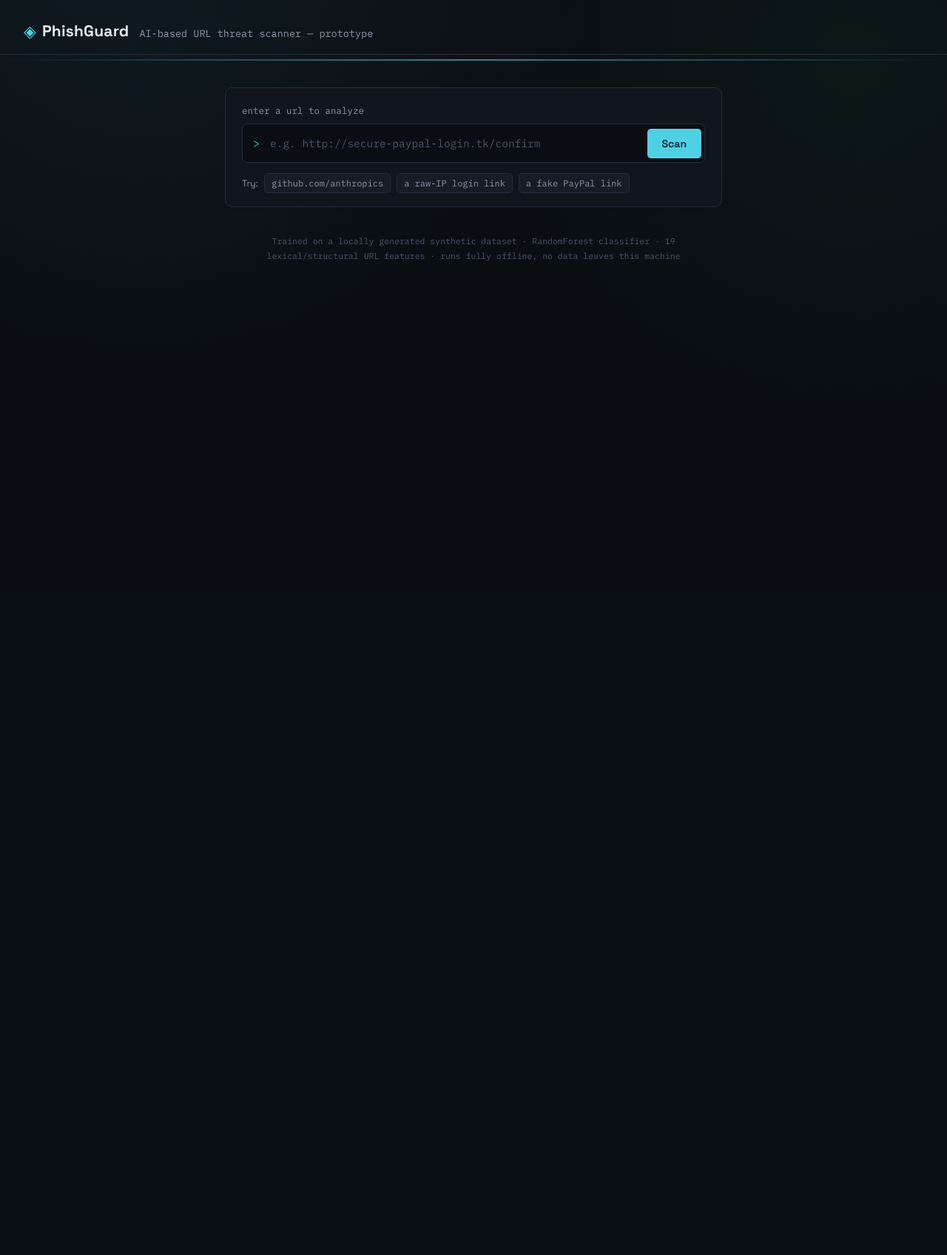
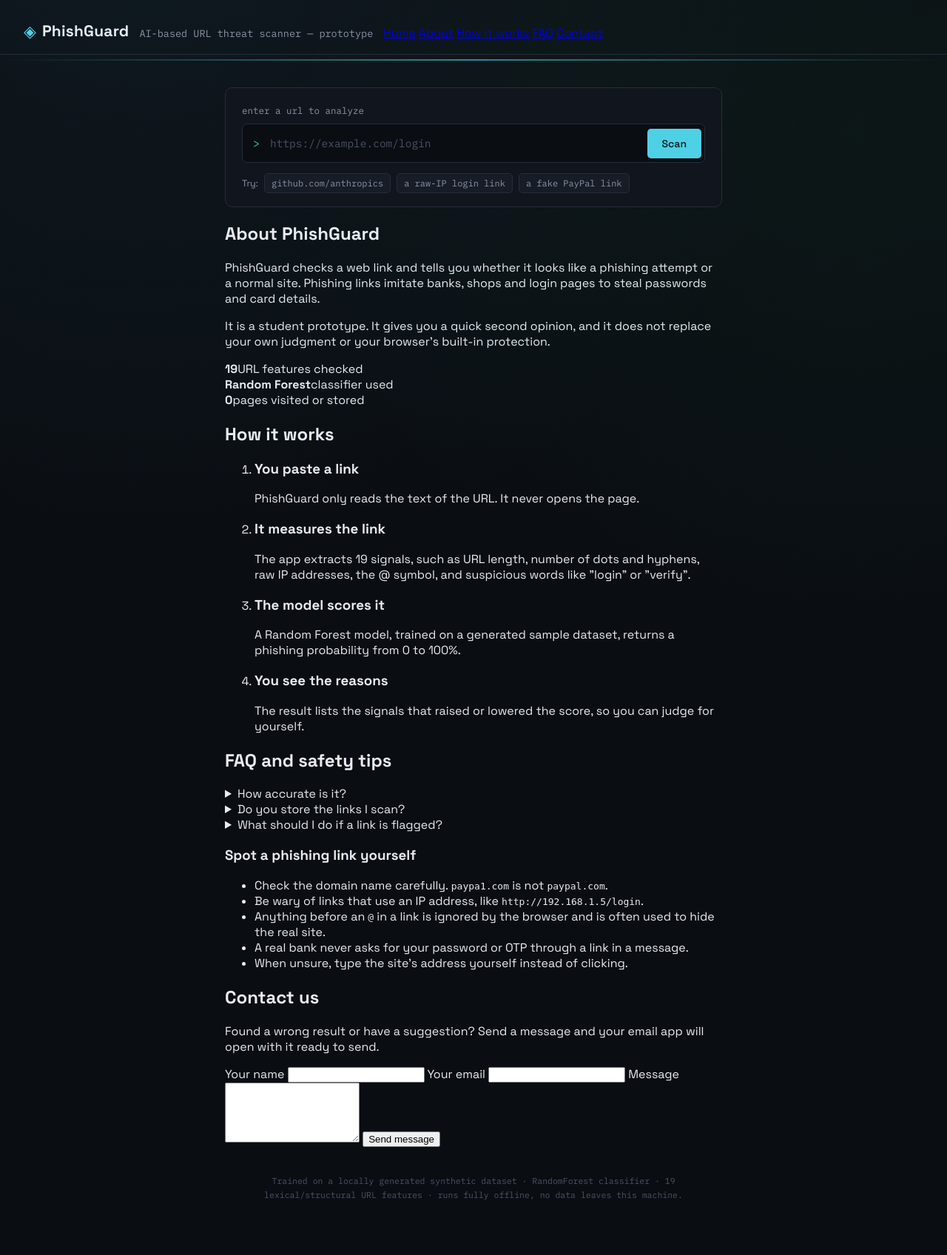
Before and after one commit to b0byyyyyyy/Phishing-detector, a Flask app: page / in a window 1280 px wide. Shown: the whole page at 74% size. Before the commit the page ends 353 px from the top, so only its background shows below. Run offline with Flask 3, Linux system fonts and the light colour scheme; parts of the project's set-up code (start-up, migrations or seed data) failed here and were passed over.

Commit message:
Add files via upload

```diff
--- a/templates/index.html
+++ b/templates/index.html
@@ -2,14 +2,15 @@
 <html lang="en">
 <head>
   <meta charset="UTF-8">
-<meta name="viewport" content="width=device-width, initial-scale=1.0">
-<title>PhishGuard — AI URL Threat Scanner</title>
+  <meta name="viewport" content="width=device-width, initial-scale=1">
+  <title>PhishGuard – AI URL threat scanner</title>
   <link rel="preconnect" href="https://fonts.googleapis.com">
+  <link rel="preconnect" href="https://fonts.gstatic.com" crossorigin>
   <link href="https://fonts.googleapis.com/css2?family=IBM+Plex+Mono:wght@400;500;600&family=Space+Grotesk:wght@400;500;600;700&display=swap" rel="stylesheet">
   <link rel="stylesheet" href="{{ url_for('static', filename='style.css') }}">
+  <link rel="stylesheet" href="{{ url_for('static', filename='extra.css') }}">
 </head>
 <body>
-
   <div class="scanline"></div>
 
   <header class="topbar">
@@ -17,69 +18,166 @@
       <span class="brand-mark">◈</span>
       <span class="brand-name">PhishGuard</span>
     </div>
-  <div class="brand-sub">AI-based URL threat scanner &mdash; prototype</div>
+    <span class="brand-sub">AI-based URL threat scanner — prototype</span>
+    <nav class="nav" aria-label="Main">
+      <a href="#home">Home</a>
+      <a href="#about">About</a>
+      <a href="#how">How it works</a>
+      <a href="#faq">FAQ</a>
+      <a href="#contact">Contact</a>
+    </nav>
   </header>
 
   <main class="wrap">
 
-  <section class="scan-panel">
+    <!-- HOME: the scanner -->
+    <section id="home" class="section">
+      <div class="scan-panel">
         <label class="scan-label" for="url-input">enter a url to analyze</label>
         <div class="scan-row">
           <span class="prompt-caret">&gt;</span>
-      <input id="url-input" type="text" placeholder="e.g. http://secure-paypal-login.tk/confirm"
-             autocomplete="off" spellcheck="false">
-      <button id="scan-btn">Scan</button>
+          <input id="url-input" type="text" placeholder="https://example.com/login" autocomplete="off" spellcheck="false">
+          <button id="scan-btn" type="button">Scan</button>
         </div>
         <div class="sample-row">
-      Try:
-      <button class="sample-chip" data-url="https://github.com/anthropics">github.com/anthropics</button>
-      <button class="sample-chip" data-url="http://192.168.4.12/secure-login/verify-account">a raw-IP login link</button>
-      <button class="sample-chip" data-url="https://paypal-verify-account.tk/confirm?user=1">a fake PayPal link</button>
+          <span>Try:</span>
+          <button type="button" class="sample-chip" data-url="https://github.com/anthropics">github.com/anthropics</button>
+          <button type="button" class="sample-chip" data-url="http://192.168.45.12/secure/login.php?verify=account">a raw-IP login link</button>
+          <button type="button" class="sample-chip" data-url="http://paypal-secure-login.verify-account.xyz/update">a fake PayPal link</button>
         </div>
-  </section>
+      </div>
 
-  <section id="result" class="result-panel hidden">
+      <div id="error-panel" class="error-panel hidden"></div>
+
+      <div id="result" class="result-panel hidden">
         <div class="verdict-row">
-      <div class="verdict-badge" id="verdict-badge">
-        <span id="verdict-icon">?</span>
-      </div>
+          <div id="verdict-badge" class="verdict-badge"><span id="verdict-icon">?</span></div>
           <div class="verdict-text">
-        <div class="verdict-label" id="verdict-label">&nbsp;</div>
-        <div class="verdict-url" id="verdict-url">&nbsp;</div>
+            <div id="verdict-label" class="verdict-label"></div>
+            <div id="verdict-url" class="verdict-url"></div>
           </div>
           <div class="confidence-block">
-        <div class="confidence-num" id="confidence-num">--%</div>
+            <div id="confidence-num" class="confidence-num">--%</div>
             <div class="confidence-cap">confidence</div>
           </div>
         </div>
 
-    <div class="gauge-track">
-      <div class="gauge-fill" id="gauge-fill"></div>
-    </div>
-    <div class="gauge-labels">
-      <span>legitimate</span>
-      <span>phishing</span>
-    </div>
+        <div class="gauge-track"><div id="gauge-fill" class="gauge-fill"></div></div>
+        <div class="gauge-labels"><span>legitimate</span><span>phishing</span></div>
 
         <div class="signals-block">
           <div class="signals-title">Signals detected</div>
-      <ul class="signals-list" id="signals-list"></ul>
+          <ul id="signals-list" class="signals-list"></ul>
         </div>
 
         <details class="feature-details">
           <summary>Raw extracted features (model input)</summary>
-      <div class="feature-grid" id="feature-grid"></div>
+          <div id="feature-grid" class="feature-grid"></div>
         </details>
+      </div>
     </section>
 
-  <section class="error-panel hidden" id="error-panel"></section>
+    <!-- ABOUT -->
+    <section id="about" class="section">
+      <h2>About PhishGuard</h2>
+      <p>PhishGuard checks a web link and tells you whether it looks like a phishing attempt or a normal site. Phishing links imitate banks, shops and login pages to steal passwords and card details.</p>
+      <p>It is a student prototype. It gives you a quick second opinion, and it does not replace your own judgment or your browser's built-in protection.</p>
+      <div class="stat-row">
+        <div><strong>19</strong><span>URL features checked</span></div>
+        <div><strong>Random Forest</strong><span>classifier used</span></div>
+        <div><strong>0</strong><span>pages visited or stored</span></div>
+      </div>
+    </section>
 
-  <footer class="foot-note">
-    Trained on a locally generated synthetic dataset &middot; RandomForest classifier &middot; 19 lexical/structural URL features &middot; runs fully offline, no data leaves this machine
-  </footer>
+    <!-- HOW IT WORKS -->
+    <section id="how" class="section">
+      <h2>How it works</h2>
+      <ol class="steps">
+        <li><h3>You paste a link</h3><p>PhishGuard only reads the text of the URL. It never opens the page.</p></li>
+        <li><h3>It measures the link</h3><p>The app extracts 19 signals, such as URL length, number of dots and hyphens, raw IP addresses, the @ symbol, and suspicious words like "login" or "verify".</p></li>
+        <li><h3>The model scores it</h3><p>A Random Forest model, trained on a generated sample dataset, returns a phishing probability from 0 to 100%.</p></li>
+        <li><h3>You see the reasons</h3><p>The result lists the signals that raised or lowered the score, so you can judge for yourself.</p></li>
+      </ol>
+    </section>
 
+    <!-- FAQ -->
+    <section id="faq" class="section">
+      <h2>FAQ and safety tips</h2>
+
+      <details class="faq-item">
+        <summary>How accurate is it?</summary>
+        <p>It is a prototype trained on a small generated dataset, so it will make mistakes. A "legitimate" result does not guarantee a link is safe.</p>
+      </details>
+      <details class="faq-item">
+        <summary>Do you store the links I scan?</summary>
+        <p>No. The link is analyzed when you press Scan and the result is shown to you. The app does not save it.</p>
+      </details>
+      <details class="faq-item">
+        <summary>What should I do if a link is flagged?</summary>
+        <p>Do not open it and do not enter any details. If it came in a message, delete it and report it as phishing in your email or messaging app.</p>
+      </details>
+
+      <h3 class="tips-title">Spot a phishing link yourself</h3>
+      <ul class="tips">
+        <li>Check the domain name carefully. <code>paypa1.com</code> is not <code>paypal.com</code>.</li>
+        <li>Be wary of links that use an IP address, like <code>http://192.168.1.5/login</code>.</li>
+        <li>Anything before an <code>@</code> in a link is ignored by the browser and is often used to hide the real site.</li>
+        <li>A real bank never asks for your password or OTP through a link in a message.</li>
+        <li>When unsure, type the site's address yourself instead of clicking.</li>
+      </ul>
+    </section>
+
+    <!-- CONTACT -->
+    <section id="contact" class="section">
+      <h2>Contact us</h2>
+      <p>Found a wrong result or have a suggestion? Send a message and your email app will open with it ready to send.</p>
+
+      <form id="contact-form" class="contact-form" novalidate>
+        <label for="c-name">Your name</label>
+        <input id="c-name" type="text" autocomplete="name" required>
+
+        <label for="c-email">Your email</label>
+        <input id="c-email" type="email" autocomplete="email" required>
+
+        <label for="c-msg">Message</label>
+        <textarea id="c-msg" rows="5" required></textarea>
+
+        <button type="submit" class="btn">Send message</button>
+        <p id="c-status" class="form-status" role="status"></p>
+      </form>
+    </section>
+
+    <p class="foot-note">
+      Trained on a locally generated synthetic dataset · RandomForest classifier · 19 lexical/structural URL features · runs fully offline, no data leaves this machine.
+    </p>
   </main>
 
   <script src="{{ url_for('static', filename='app.js') }}"></script>
+  <script>
+    // Contact form: opens the visitor's email app with the message filled in.
+    // Replace this address with your own email.
+    var CONTACT_EMAIL = "retreater1700@gmail.com";
+
+    document.getElementById('contact-form').addEventListener('submit', function (e) {
+      e.preventDefault();
+      var name = document.getElementById('c-name').value.trim();
+      var email = document.getElementById('c-email').value.trim();
+      var msg = document.getElementById('c-msg').value.trim();
+      var status = document.getElementById('c-status');
+
+      if (!name || !email || !msg) {
+        status.textContent = 'Please fill in your name, email and message.';
+        status.className = 'form-status err';
+        return;
+      }
+      var subject = 'PhishGuard message from ' + name;
+      var body = msg + '\n\n— ' + name + ' (' + email + ')';
+      window.location.href = 'mailto:' + CONTACT_EMAIL +
+        '?subject=' + encodeURIComponent(subject) +
+        '&body=' + encodeURIComponent(body);
+      status.textContent = 'Opening your email app. Press send there to finish.';
+      status.className = 'form-status ok';
+    });
+  </script>
 </body>
 </html>
```
Lines whose indentation alone changed are shown as unchanged.
